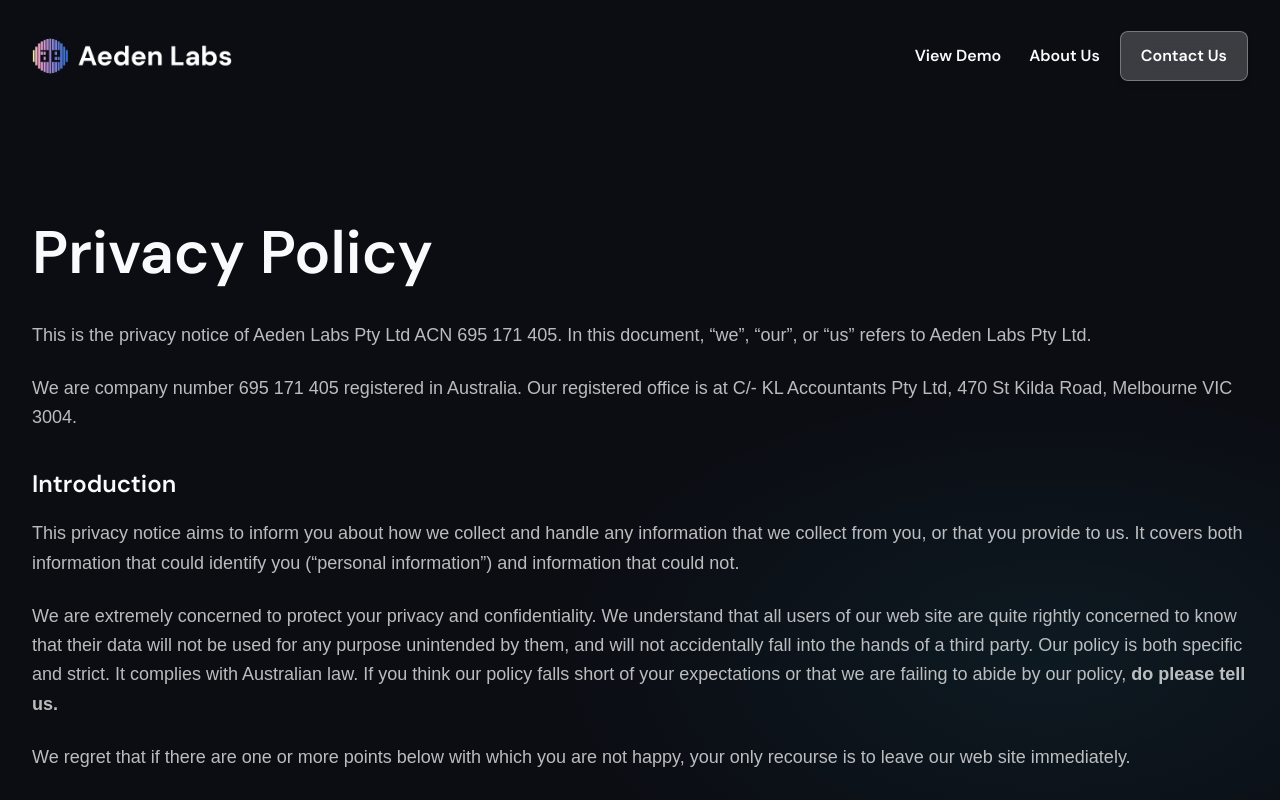
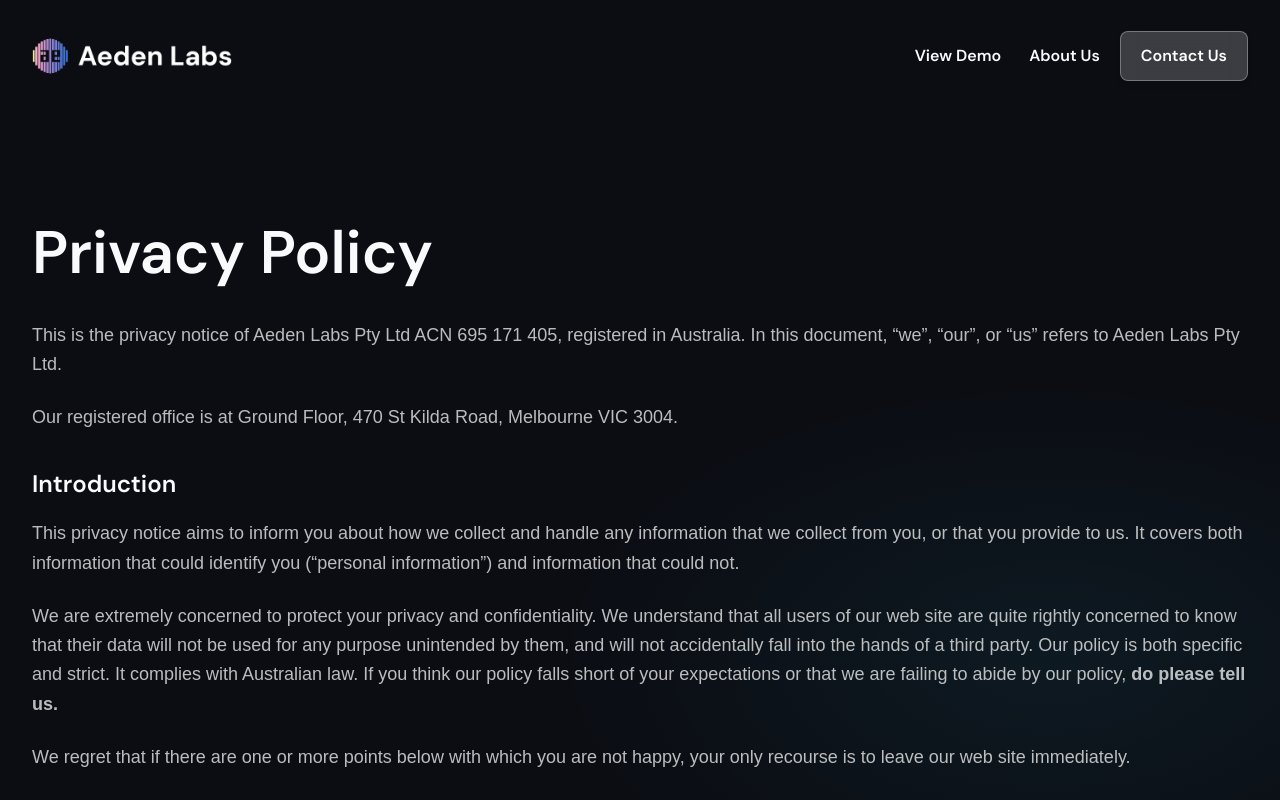
Before and after one commit to aeden-labs/aeden-labs, a React (Vite) app: page /privacy-policy in a window 1280 px wide. Shown: the top 800 px of the page. Built offline with nearby package versions, Linux system fonts and the light colour scheme; a web font is replaced by a local one.

Commit message:
Updated the office address

```diff
--- a/src/components/Privacy.jsx
+++ b/src/components/Privacy.jsx
@@ -131,10 +131,10 @@
                   </h1>
 
                   <p className="mt-6 text-sm sm:text-base md:text-lg text-white/72 dm-sans-regular leading-relaxed">
-                    This is the privacy notice of Aeden Labs Pty Ltd ACN 695 171 405. In this document, “we”, “our”, or “us” refers to Aeden Labs Pty Ltd.
+                    This is the privacy notice of Aeden Labs Pty Ltd ACN 695 171 405, registered in Australia. In this document, “we”, “our”, or “us” refers to Aeden Labs Pty Ltd.
                   </p>
                   <p className="mt-6 text-sm sm:text-base md:text-lg text-white/72 dm-sans-regular leading-relaxed">
-                    We are company number 695 171 405 registered in Australia. Our registered office is at C/- KL Accountants Pty Ltd, 470 St Kilda Road, Melbourne VIC 3004.
+                    Our registered office is at Ground Floor, 470 St Kilda Road, Melbourne VIC 3004.
                   </p>
 
                   <h1 className="dm-sans-semi-bold mt-10 mb-5 text-lg sm:text-xl md:text-2xl leading-[0.95] text-balance">
@@ -368,7 +368,7 @@
                     Aeden Labs Pty Ltd
                   </p>
                   <p className="text-sm sm:text-base md:text-lg text-white/72 dm-sans-regular leading-relaxed">
-                    C/- KL Accountants Pty Ltd
+                    Ground Floor
                   </p>
                   <p className="text-sm sm:text-base md:text-lg text-white/72 dm-sans-regular leading-relaxed">
                     470 St Kilda Road
--- a/src/components/sub-components/Footer.jsx
+++ b/src/components/sub-components/Footer.jsx
@@ -12,10 +12,10 @@
               <img src={logo_icon} width="50" alt="Aeden Labs" />
               <div>
                 <div className="dm-sans-regular text-[#f7f9f9]">
-                  &copy; {new Date().getFullYear()} Aeden Labs Pty Ltd ACN 695 171 405. All rights reserved.
+                  &copy; {new Date().getFullYear()} Aeden Labs Pty Ltd ACN 695 171 405. ABN 14 695 171 405. All rights reserved.
                 </div>
                 <div className="dm-sans-regular text-[#f7f9f9]/80">
-                  Headquartered in Australia. ABN 14 695 171 405.
+                  Ground Floor, 470 St Kilda Road, Melbourne VIC 3004.
                 </div>
                 <div className="dm-sans-regular text-[#6c7bfff2]/80 mt-3">
                   <Link to="/privacy-policy">
```
